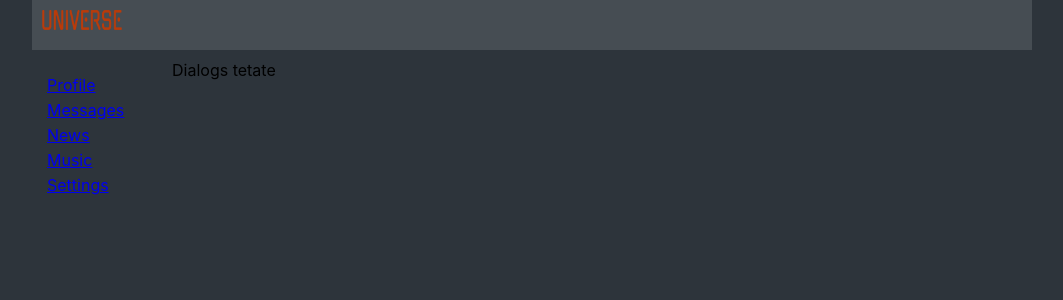
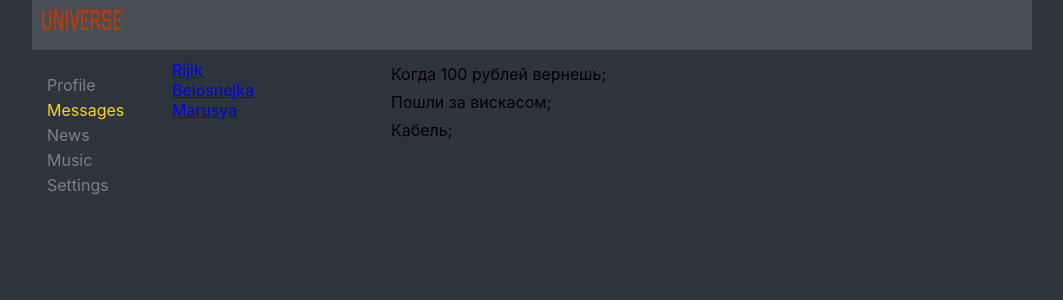
Before and after one commit to MikhaylovVladislav/react-new-app-proto, a React (Create React App) app: page /dialogs in a window 1280 px wide. Shown: the top 300 px of the page, without its empty margins (108-1171 px from the left). Built offline with nearby package versions, Linux system fonts and the light colour scheme.

Commit message:
props настроил

```diff
--- a/src/App.js
+++ b/src/App.js
@@ -10,7 +10,21 @@ import Settings from './components/Settings/Settings'
 import {BrowserRouter, Route, Routes} from "react-router-dom";
 
 
-const App = () => {
+const App = (props) => {
+    /*let messagesData = [
+        {id: 0, messageText: 'Когда 100 рублей вернешь'},
+        {id: 1, messageText: 'Пошли за вискасом'},
+        {id: 2, messageText: 'Кабель'}
+    ];
+
+    let dialogsData = [{id: 0, name: 'Rijik'},
+        {id: 1, name: 'Belosnejka'},
+        {id: 2, name: 'Marusya'}
+    ];*/
+   /* let postData = [
+        {id: 0, postText: 'Excuse me bro', countLike: '27'},
+        {id: 0, postText: 'Excuse ... i am not you bro', countLike: '19'}
+    ];*/
     return (
         <BrowserRouter>
             <div className='app-wrapper'>
@@ -18,8 +32,8 @@ const App = () => {
                 <Navbar/>
                 <div className='app-wrapper-content'>
                     <Routes>
-                        <Route path='/profile' element={<Profile/>}/>
-                        <Route path='/dialogs' element={<Dialogs/>}/>
+                        <Route path='/profile' element={<Profile postData={props.postData}/>}/>
+                        <Route path='/dialogs/*' element={<Dialogs dD={props.dD} mD={props.mD}/>}/>
                         <Route path='/news' element={<News />}/>
                         <Route path='/music' element={<Music/>}/>
                         <Route path='/settings' element={<Settings/>}/>
--- /dev/null
+++ b/src/components/Dialogs/DialogItem/DialogsItem.jsx
@@ -0,0 +1,15 @@
+import React from 'react';
+import st from './../Dialogs.module.css';
+import {NavLink} from "react-router-dom";
+
+
+const DialogItem = (props) => {
+
+    return (
+        <div className={st.dialog + ' ' + st.active}>
+            <NavLink to={'/dialogs/' + props.dId}> {props.dName} </NavLink>
+        </div>
+    );
+}
+
+export default DialogItem;
--- a/src/components/Dialogs/Dialogs.jsx
+++ b/src/components/Dialogs/Dialogs.jsx
@@ -1,10 +1,21 @@
 import React from 'react';
 import st from './Dialogs.module.css';
+import Dialog from './DialogItem/DialogsItem';
+import Message from './Message/Message';
+import {NavLink} from "react-router-dom";
+import DialogsItem from "./DialogItem/DialogsItem";
 
 const Dialogs = (props) => {
+    const dialoges = props.dD.map(el => <DialogsItem dName={el.name} dId={el.id}/>);
+    const messages = props.mD.map(el => <Message message={el.messageText}/>);
     return (
-        <div>
-            Dialogs tetate
+        <div className={st.dialogs}>
+            <div className={st.dialogItem}>
+                {dialoges}
+            </div>
+            <div className={st.messages}>
+                {messages}
+            </div>
         </div>
     );
 }
--- a/src/components/Dialogs/Dialogs.module.css
+++ b/src/components/Dialogs/Dialogs.module.css
@@ -1,12 +1,31 @@
-.header{
-	grid-area: h;
-	background-color: rgb(70, 77, 83);
-	margin-bottom: 10px;
+.dialogs{
+    display: grid;
+    grid-template-columns: 4fr 12fr;
+
+
 }
 
-.header img{
-	margin-top:1%;
-	margin-left: 10px;
-	width: 80px;
-	height: 20px;
+.dialogsItem{
+
 }
+
+.dialog{
+
+    color: brown;
+    text-decoration: none;
+}
+
+.dialog a.active{
+    color: gold;
+    text-decoration: none;
+}
+
+.messages{
+
+
+}
+
+.message{
+    padding: 4px;
+
+}
--- /dev/null
+++ b/src/components/Dialogs/Message/Message.jsx
@@ -0,0 +1,14 @@
+import React from 'react';
+import st from './../Dialogs.module.css';
+import {NavLink} from "react-router-dom";
+
+const Message = (props) => {
+
+    return (
+        <div className={st.message}>
+            {props.message};
+        </div>
+    );
+}
+
+export default Message;
--- a/src/components/Navbar/Navbar.jsx
+++ b/src/components/Navbar/Navbar.jsx
@@ -1,24 +1,25 @@
 import React from 'react';
 import st from './Navbar.module.css';
+import {NavLink} from "react-router-dom";
 
 const Navbar = () => {
     return (
         <nav className={st.nav}>
             <div className={st.menu}>
                 <div className={st.item}>
-                    <a href='/profile'>Profile</a><
+                    <NavLink to='/profile' className={ navData => navData.isActive ? st.active : st.item }>Profile</NavLink><
 				/div>
                 <div className={`${st.item} ${st.active}`}>
-                    <a href='/dialogs'>Messages</a>
+                    <NavLink to='/dialogs' className={ navData => navData.isActive ? st.active : st.item }>Messages</NavLink>
                 </div>
                 <div className={st.item}>
-                    <a href='/news'>News</a>
+                    <NavLink to='/news' className={ navData => navData.isActive ? st.active : st.item }>News</NavLink>
                 </div>
                 <div className={st.item}>
-                    <a href='/music'>Music</a>
+                    <NavLink to='/music' className={ navData => navData.isActive ? st.active : st.item }>Music</NavLink>
                 </div>
                 <div className={st.item}>
-                    <a href='/settings'>Settings</a>
+                    <NavLink to='/settings' className={ navData => navData.isActive ? st.active : st.item }>Settings</NavLink>
                 </div>
             </div>
         </nav>
--- a/src/components/Navbar/Navbar.module.css
+++ b/src/components/Navbar/Navbar.module.css
@@ -1,6 +1,5 @@
 .nav{
 	grid-area: n;
-
 	margin-right: 10px;
 
 }
@@ -13,9 +12,10 @@
 .item {
 	color: gray;
 	margin-bottom: 5px;
+	text-decoration: none;
 }
 
-.item.active {
+.item a.active {
 	color:gold;
-
+	text-decoration: none;
 }
--- a/src/components/Profile/MyPosts/MyPosts.jsx
+++ b/src/components/Profile/MyPosts/MyPosts.jsx
@@ -2,9 +2,11 @@ import React from 'react';
 import st from './MyPosts.module.css';
 import Post from './Post/Post';
 
-const MyPosts = () => {
+
+const MyPosts = (props) => {
+	let postElements = props.pd.map(p=><Post message={p.postText} countLike={p.countLike}/>);
 	return (
-		<div >
+		<div>
 			<div className={st.myPosts}>
 				My posts
 			</div>
@@ -12,9 +14,7 @@ const MyPosts = () => {
 				<textarea></textarea>
 				<button>Add post</button>
 			</div>
-			<Post message='Excuse me bro' countLike='27'/>
-			<Post message='Excuse ... i am not you bro' countLike='19'/>
-
+			{postElements}
 		</div>
 
 	);
--- a/src/components/Profile/Profile.jsx
+++ b/src/components/Profile/Profile.jsx
@@ -2,8 +2,13 @@ import React from 'react';
 import st from './Profile.module.css';
 import matrica from './../../images/matrica.png';
 import MyPosts from './MyPosts/MyPosts';
+import Post from "./MyPosts/Post/Post";
 
-const Profile = () => {
+
+
+
+const Profile = (props) => {
+
 	return (
 		<div>
 			<div>
@@ -20,7 +25,7 @@ const Profile = () => {
 					<div>Amount battle of WOT:blitz: 4983</div>
 				</div>
 			</div>
-			<MyPosts />
+			<MyPosts pd={props.postData}/>
 
 		</div>
 	);
--- a/src/index.js
+++ b/src/index.js
@@ -4,10 +4,26 @@ import './index.css';
 import App from './App';
 import reportWebVitals from './reportWebVitals';
 
+let postData = [
+    {id: 0, postText: 'Excuse me bro', countLike: '27'},
+    {id: 0, postText: 'Excuse ... i am not you bro', countLike: '19'}
+];
+
+let messagesData = [
+    {id: 0, messageText: 'Когда 100 рублей вернешь'},
+    {id: 1, messageText: 'Пошли за вискасом'},
+    {id: 2, messageText: 'Кабель'}
+];
+
+let dialogsData = [{id: 0, name: 'Rijik'},
+    {id: 1, name: 'Belosnejka'},
+    {id: 2, name: 'Marusya'}
+];
+
 const root = ReactDOM.createRoot(document.getElementById('root'));
 root.render(
   <React.StrictMode>
-    <App />
+    <App postData={postData} dD={dialogsData} mD={messagesData}/>
   </React.StrictMode>
 );
 
```
